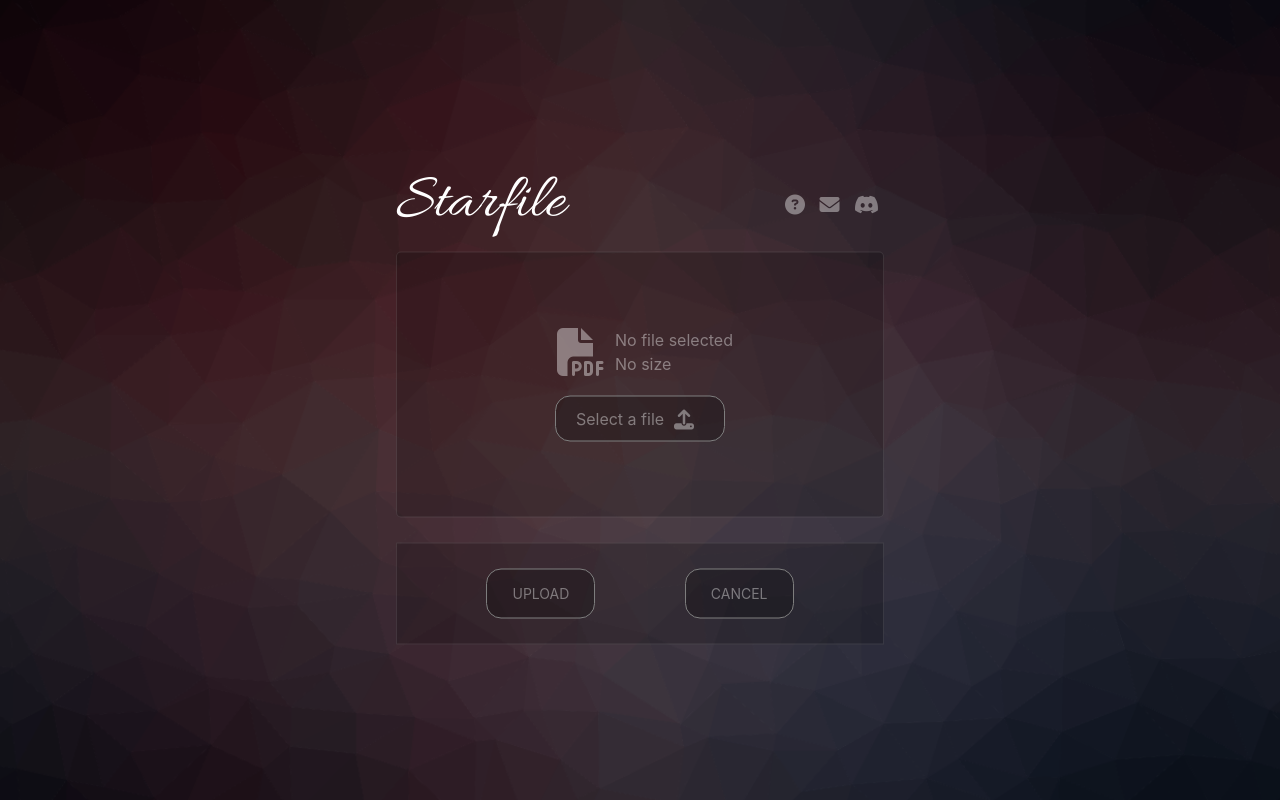
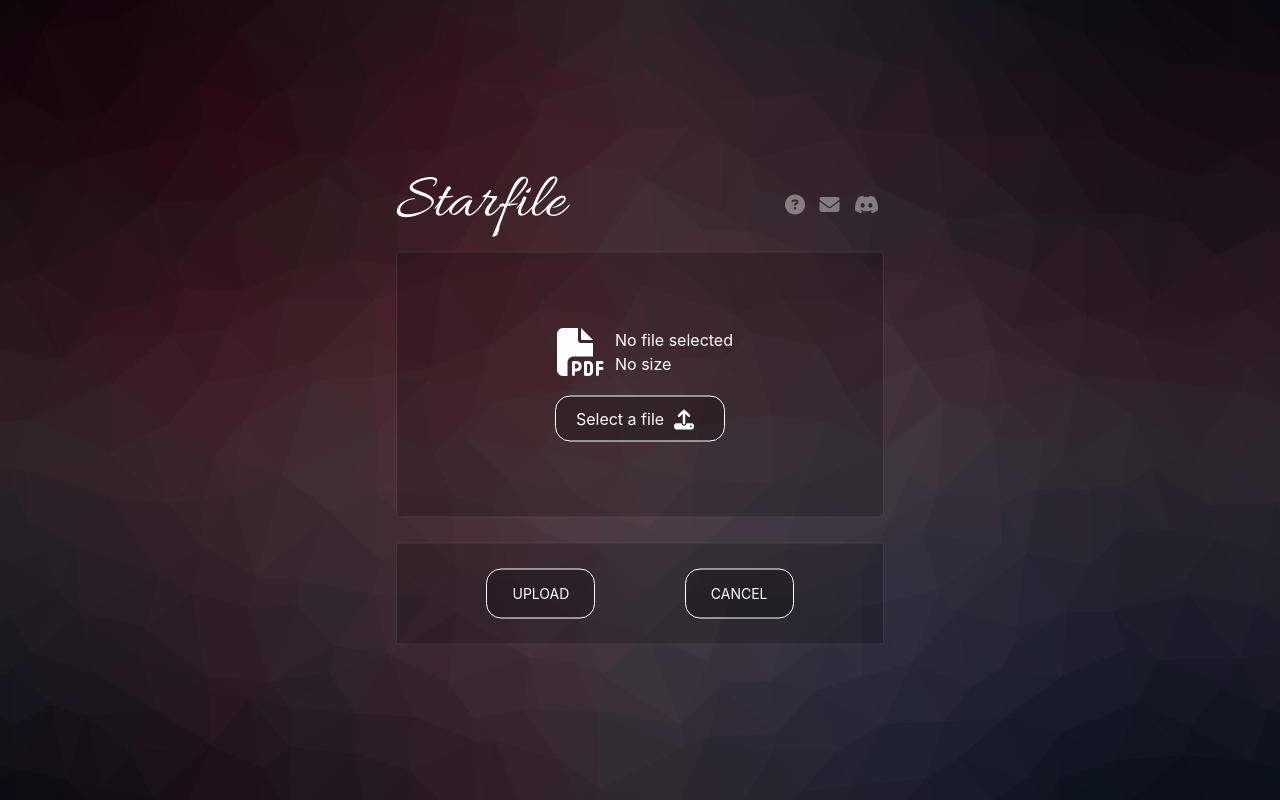
Before and after one commit to matheusoliveira3631/starfile, a Flask app: page / in a window 1280 px wide. Run offline with Flask 2, Linux system fonts and the light colour scheme; some libraries are stand-ins or nearby versions.

Commit message:
change colors

```diff
--- a/src/server/static/css/base.css
+++ b/src/server/static/css/base.css
@@ -1,5 +1,5 @@
 body{
-    color: rgba(255,255,255,.4)
+    color: white;
   }
 
   i{
--- a/src/server/static/css/homepage.css
+++ b/src/server/static/css/homepage.css
@@ -9,10 +9,10 @@
 
 #confirm button{
   padding:5px 25px;
-  border: .5px solid #7F7F7F;
+  border: .5px solid white;
   background-color: rgba(0, 0, 0, .25);
   border-radius: 15px;
-  color: rgba(255,255,255,.4) !important
+  color: white;
 }
 
 #confirm button[disabled]{
@@ -32,7 +32,8 @@
 #up-label{
   cursor: pointer;
   padding:10px 20px;
-  border: .5px solid #7F7F7F;
+  color: white;
+  border: .5px solid white;
   background-color: rgba(0, 0, 0, .25);
   border-radius: 15px;
 }
--- /dev/null
+++ b/src/server/templates/about.html
@@ -0,0 +1 @@
+{ % extends base.html % }
```
